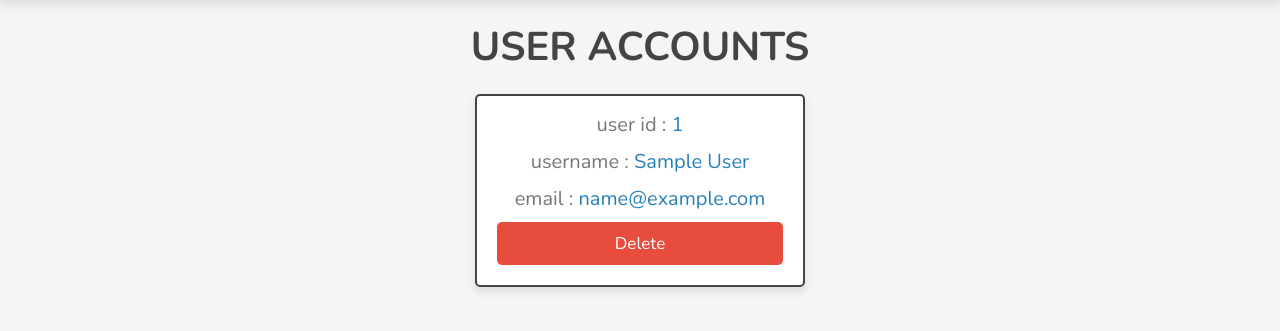
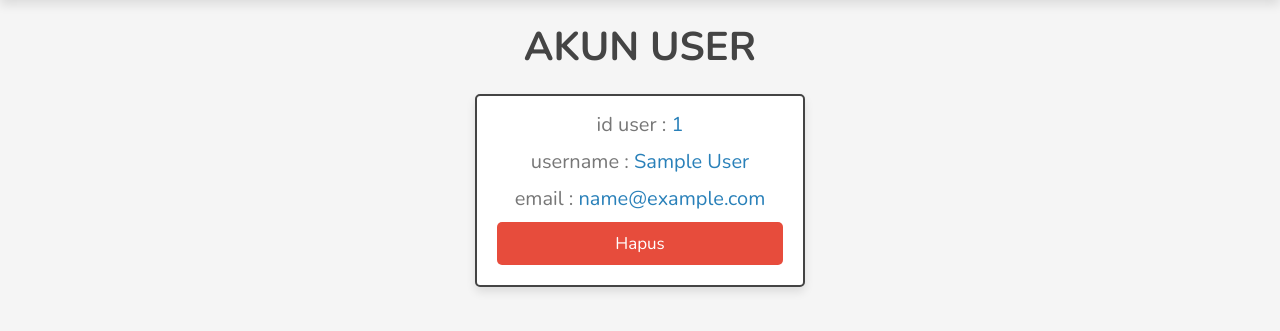
Before and after one commit to NielDiaRus/lapakdesa-tulung-agung, a PHP site: page /admin/users_accounts.php in a window 1280 px wide. Shown: the part 74-405 px from the top of the page. Run offline with PHP 8.4, Linux system fonts and the light colour scheme; a user stored in the database is signed in; data comes from the database, SQL or seed files in the repository; tables that the repository leaves empty hold one stand-in row (values such as "Sample post"); some libraries are stand-ins or nearby versions.

Commit message:
Update users_accounts.php

```diff
--- a/ecommerce website/admin/users_accounts.php
+++ b/ecommerce website/admin/users_accounts.php
@@ -33,7 +33,7 @@ if(isset($_GET['delete'])){
    <meta charset="UTF-8">
    <meta http-equiv="X-UA-Compatible" content="IE=edge">
    <meta name="viewport" content="width=device-width, initial-scale=1.0">
-   <title>users accounts</title>
+   <title>Akun User</title>
 
    <link rel="stylesheet" href="https://cdnjs.cloudflare.com/ajax/libs/font-awesome/6.1.1/css/all.min.css">
 
@@ -46,7 +46,7 @@ if(isset($_GET['delete'])){
 
 <section class="accounts">
 
-   <h1 class="heading">user accounts</h1>
+   <h1 class="heading">akun user</h1>
 
    <div class="box-container">
 
@@ -57,15 +57,15 @@ if(isset($_GET['delete'])){
          while($fetch_accounts = $select_accounts->fetch(PDO::FETCH_ASSOC)){
    ?>
    <div class="box">
-      <p> user id : <span><?= $fetch_accounts['id']; ?></span> </p>
+      <p> id user : <span><?= $fetch_accounts['id']; ?></span> </p>
       <p> username : <span><?= $fetch_accounts['name']; ?></span> </p>
       <p> email : <span><?= $fetch_accounts['email']; ?></span> </p>
-      <a href="users_accounts.php?delete=<?= $fetch_accounts['id']; ?>" onclick="return confirm('delete this account? the user related information will also be delete!')" class="delete-btn">delete</a>
+      <a href="users_accounts.php?delete=<?= $fetch_accounts['id']; ?>" onclick="return confirm('Apakah Anda ingin menghapus akun ini? Informasi terkait user juga akan dihapus')" class="delete-btn">hapus</a>
    </div>
    <?php
          }
       }else{
-         echo '<p class="empty">no accounts available!</p>';
+         echo '<p class="empty">tidak ada akun yang tersedia</p>';
       }
    ?>
 
@@ -73,17 +73,6 @@ if(isset($_GET['delete'])){
 
 </section>
 
-
-
-
-
-
-
-
-
-
-
-
 <script src="../js/admin_script.js"></script>
 
 </body>
```
